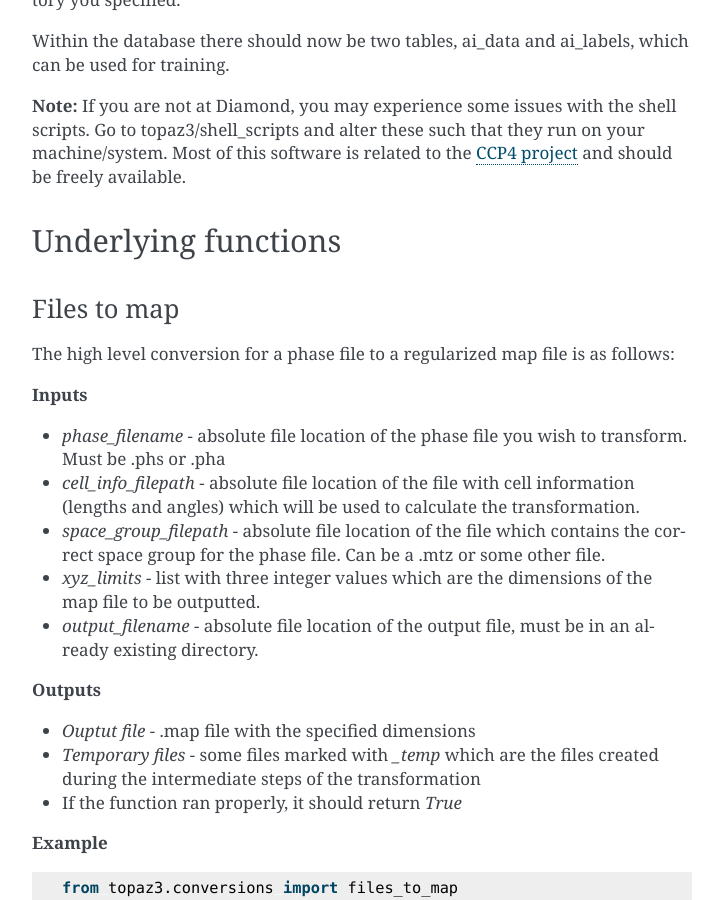
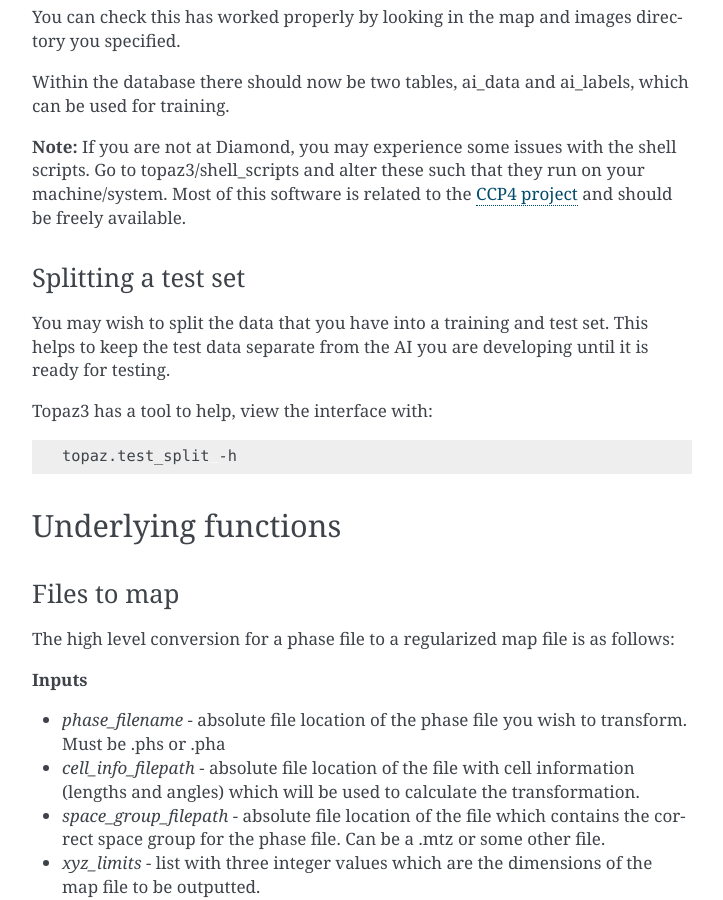
Before and after one commit to mevol/python_topaz3, a Sphinx documentation site: the page built from documentation/preparation.md, in a window 1280 px wide and 900 px high, scrolled down 2543 px. Shown: the whole window, without its empty margins (388-1111 px from the left). Built offline with Sphinx 7.4.7, drawn with Linux system fonts in a browser that asks for light colours; some of the changed text lies outside the part shown.

Commit message:
Updated documentation with test split functionality

````diff
--- a/documentation/preparation.md
+++ b/documentation/preparation.md
@@ -5,6 +5,8 @@
 This package was designed for use at Diamond Light Source.
 As such some assumptions have been made in encompassing scripts about file layout and information.
 The Diamond use case will be discussed first and then the building blocks will be explained, which should help you implement the functionality here even if your setup is different.
+
+**Note:** Information on developing a test set [here](#TestSplit).
 
 It is assumed that some processing output will have provided a directory with many structures, each of which has the following information:
 - original and inverse phase files
@@ -83,6 +85,17 @@ Within the database there should now be two tables, ai_data and ai_labels, which
 **Note:** If you are not at Diamond, you may experience some issues with the shell scripts.
 Go to topaz3/shell_scripts and alter these such that they run on your machine/system.
 Most of this software is related to the [CCP4 project](http://www.ccp4.ac.uk/) and should be freely available.
+
+### Splitting a test set <a name="TestSplit">
+
+You may wish to split the data that you have into a training and test set.
+This helps to keep the test data separate from the AI you are developing until it is ready for testing.
+
+Topaz3 has a tool to help, view the interface with:
+
+```bash
+topaz.test_split -h
+```
 
 ## Underlying functions
 
````
Also changed, not shown: documentation/conversions.rst (+16 -0 lines).
